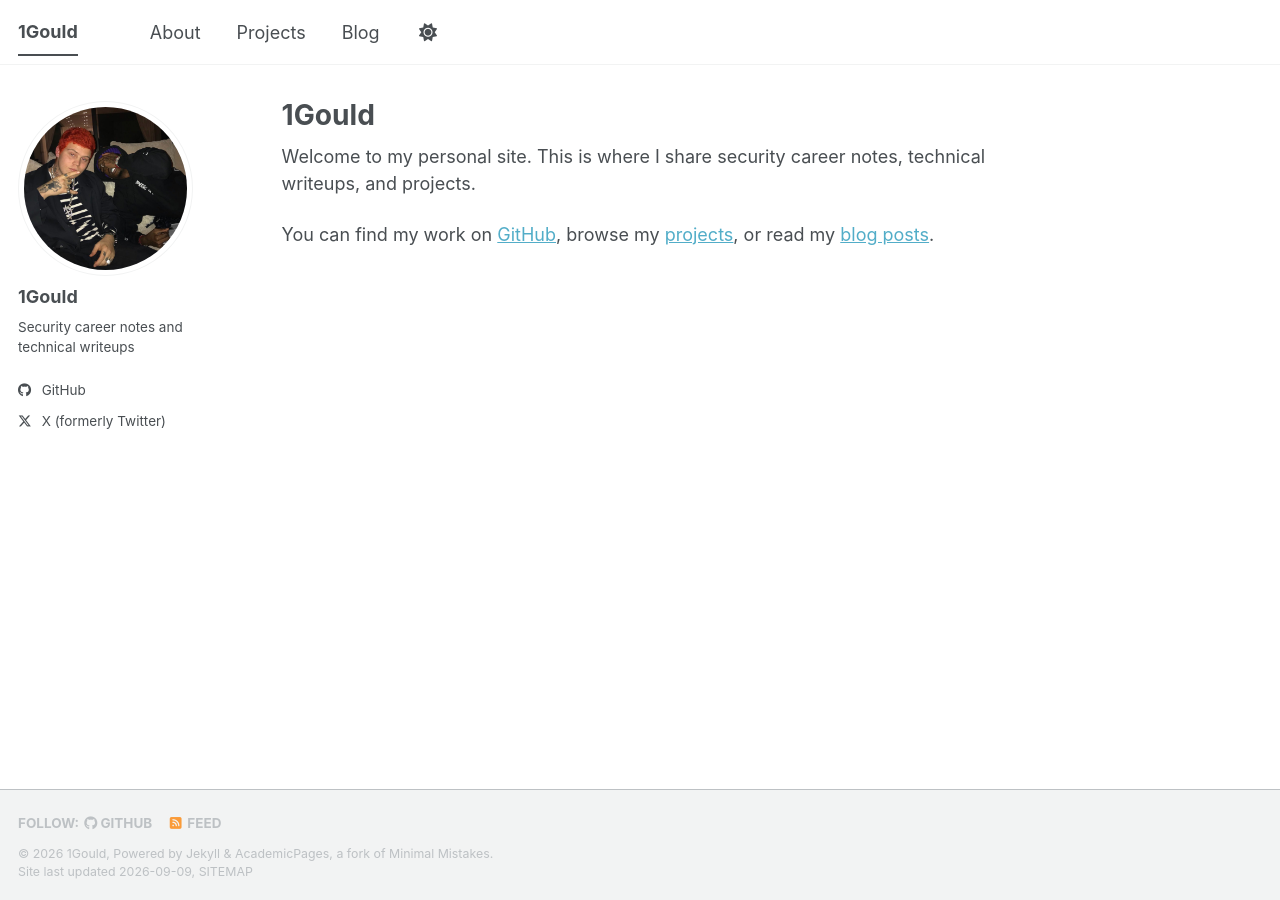
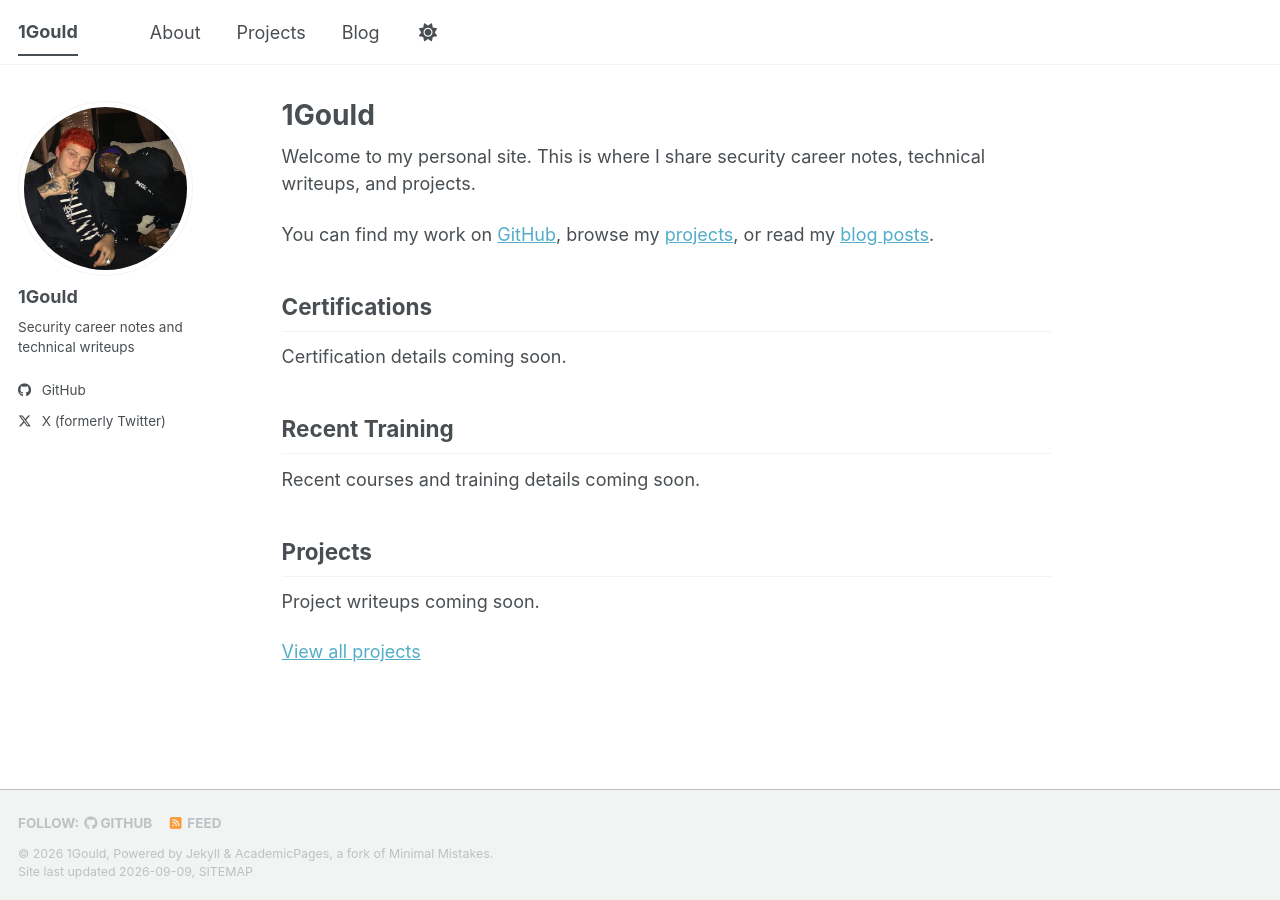
Before and after one commit to 1Gould/1gould.github.io, a Jekyll site: the page built from _pages/about.md, in a window 1280 px wide. Built offline with Jekyll 4.4.1, drawn with Linux system fonts in a browser that asks for light colours; a style sheet for code colours, icons or effects is not loaded.

Commit message:
Add homepage certifications training and projects sections

```diff
--- a/_pages/about.md
+++ b/_pages/about.md
@@ -10,3 +10,29 @@ redirect_from:
 Welcome to my personal site. This is where I share security career notes, technical writeups, and projects.
 
 You can find my work on [GitHub](https://github.com/1Gould), browse my [projects](/portfolio/), or read my [blog posts](/year-archive/).
+
+## Certifications
+
+Certification details coming soon.
+
+<!-- Replace the text above with your certifications, for example:
+- Certification name — Issuing organization, Year
+-->
+
+## Recent Training
+
+Recent courses and training details coming soon.
+
+<!-- Replace the text above with your recent training, for example:
+- Course or training name — Provider, Month Year
+-->
+
+## Projects
+
+{% for project in site.portfolio %}
+- [{{ project.title }}]({{ project.url | relative_url }})
+{% else %}
+Project writeups coming soon.
+{% endfor %}
+
+[View all projects]({{ '/portfolio/' | relative_url }})
```
